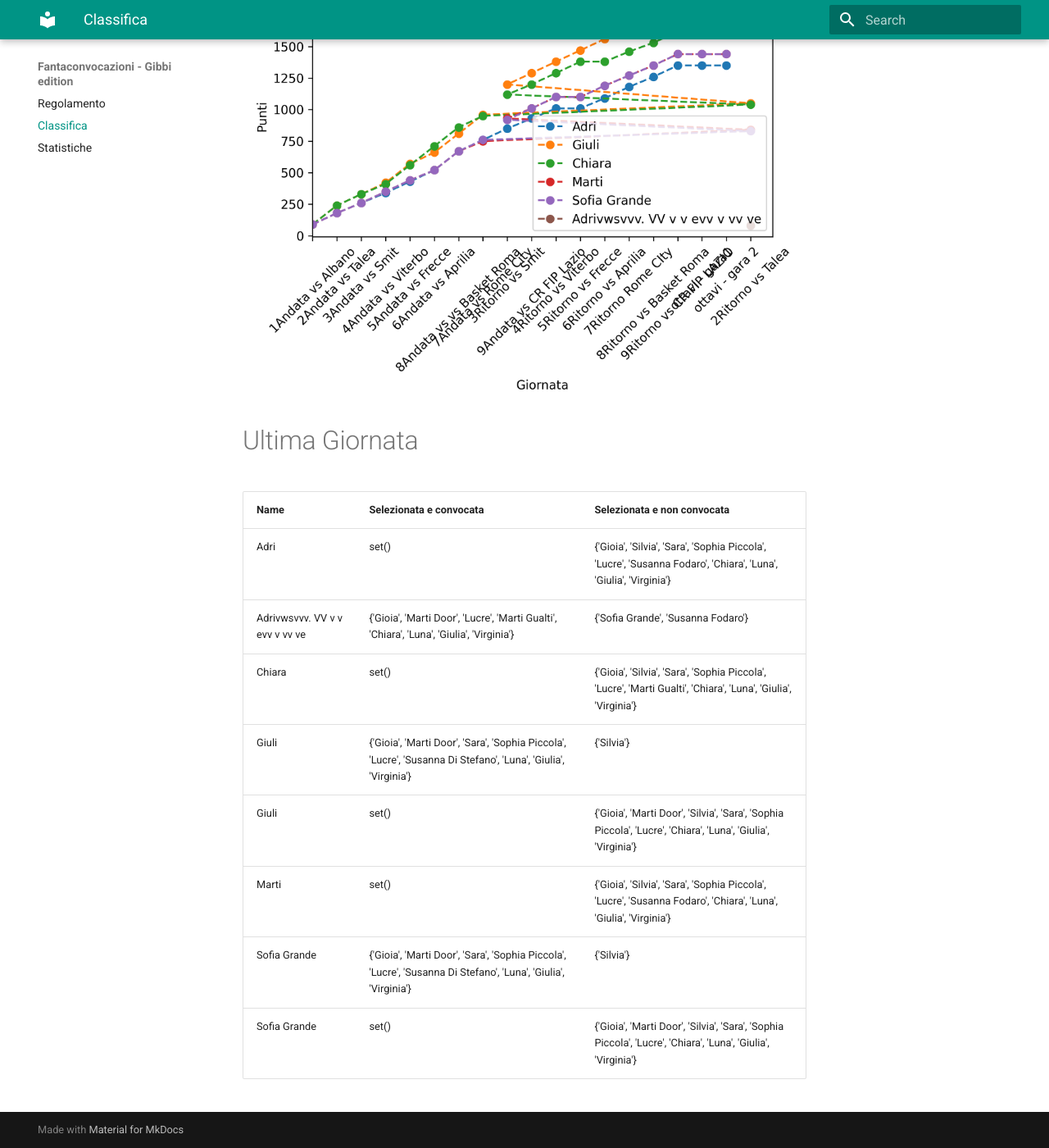
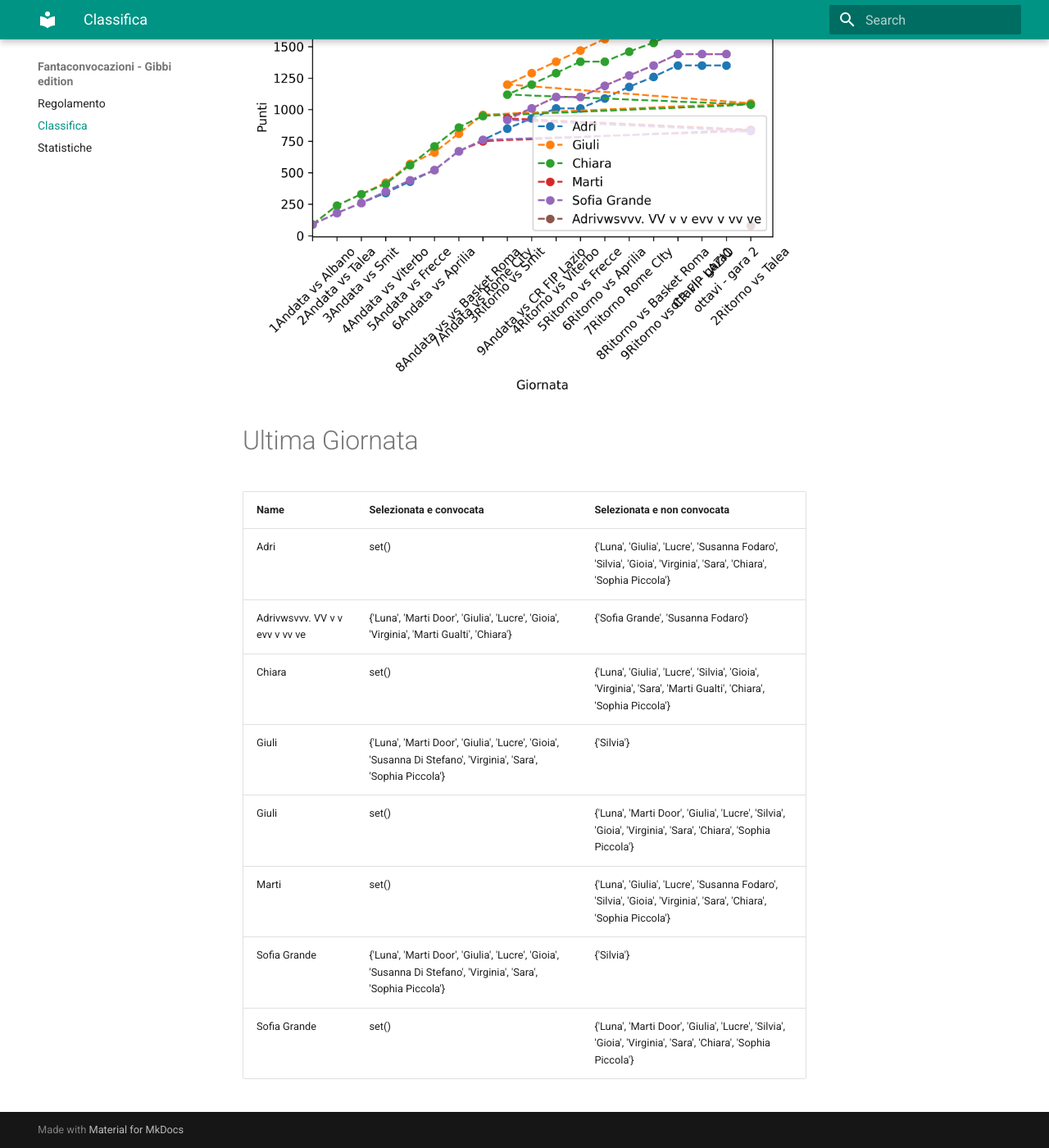
Before and after one commit to martinig94/fantagibbi, an MkDocs documentation site: the page built from docs/Classifica.md, in a window 1280 px wide and 1400 px high, scrolled down 676 px. Shown: the whole window at 82% size. Built offline with MkDocs 1.6.1 and Material for MkDocs 9.7.7, drawn with Linux system fonts in a browser that asks for light colours.

Commit message:
Auto-update from main.py

```diff
--- a/docs/Classifica.md
+++ b/docs/Classifica.md
@@ -19,12 +19,12 @@
 <!-- START_TABLE CORRECT -->
 | Name                           | Selezionata e convocata                                                                                        | Selezionata e non convocata                                                                                      |
 |:-------------------------------|:---------------------------------------------------------------------------------------------------------------|:-----------------------------------------------------------------------------------------------------------------|
-| Adri                           | set()                                                                                                          | {'Gioia', 'Silvia', 'Sara', 'Sophia Piccola', 'Lucre', 'Susanna Fodaro', 'Chiara', 'Luna', 'Giulia', 'Virginia'} |
-| Adrivwsvvv. VV v v evv v vv ve | {'Gioia', 'Marti Door', 'Lucre', 'Marti Gualti', 'Chiara', 'Luna', 'Giulia', 'Virginia'}                       | {'Sofia Grande', 'Susanna Fodaro'}                                                                               |
-| Chiara                         | set()                                                                                                          | {'Gioia', 'Silvia', 'Sara', 'Sophia Piccola', 'Lucre', 'Marti Gualti', 'Chiara', 'Luna', 'Giulia', 'Virginia'}   |
-| Giuli                          | {'Gioia', 'Marti Door', 'Sara', 'Sophia Piccola', 'Lucre', 'Susanna Di Stefano', 'Luna', 'Giulia', 'Virginia'} | {'Silvia'}                                                                                                       |
-| Giuli                          | set()                                                                                                          | {'Gioia', 'Marti Door', 'Silvia', 'Sara', 'Sophia Piccola', 'Lucre', 'Chiara', 'Luna', 'Giulia', 'Virginia'}     |
-| Marti                          | set()                                                                                                          | {'Gioia', 'Silvia', 'Sara', 'Sophia Piccola', 'Lucre', 'Susanna Fodaro', 'Chiara', 'Luna', 'Giulia', 'Virginia'} |
-| Sofia Grande                   | {'Gioia', 'Marti Door', 'Sara', 'Sophia Piccola', 'Lucre', 'Susanna Di Stefano', 'Luna', 'Giulia', 'Virginia'} | {'Silvia'}                                                                                                       |
-| Sofia Grande                   | set()                                                                                                          | {'Gioia', 'Marti Door', 'Silvia', 'Sara', 'Sophia Piccola', 'Lucre', 'Chiara', 'Luna', 'Giulia', 'Virginia'}     |
+| Adri                           | set()                                                                                                          | {'Luna', 'Giulia', 'Lucre', 'Susanna Fodaro', 'Silvia', 'Gioia', 'Virginia', 'Sara', 'Chiara', 'Sophia Piccola'} |
+| Adrivwsvvv. VV v v evv v vv ve | {'Luna', 'Marti Door', 'Giulia', 'Lucre', 'Gioia', 'Virginia', 'Marti Gualti', 'Chiara'}                       | {'Sofia Grande', 'Susanna Fodaro'}                                                                               |
+| Chiara                         | set()                                                                                                          | {'Luna', 'Giulia', 'Lucre', 'Silvia', 'Gioia', 'Virginia', 'Sara', 'Marti Gualti', 'Chiara', 'Sophia Piccola'}   |
+| Giuli                          | {'Luna', 'Marti Door', 'Giulia', 'Lucre', 'Gioia', 'Susanna Di Stefano', 'Virginia', 'Sara', 'Sophia Piccola'} | {'Silvia'}                                                                                                       |
+| Giuli                          | set()                                                                                                          | {'Luna', 'Marti Door', 'Giulia', 'Lucre', 'Silvia', 'Gioia', 'Virginia', 'Sara', 'Chiara', 'Sophia Piccola'}     |
+| Marti                          | set()                                                                                                          | {'Luna', 'Giulia', 'Lucre', 'Susanna Fodaro', 'Silvia', 'Gioia', 'Virginia', 'Sara', 'Chiara', 'Sophia Piccola'} |
+| Sofia Grande                   | {'Luna', 'Marti Door', 'Giulia', 'Lucre', 'Gioia', 'Susanna Di Stefano', 'Virginia', 'Sara', 'Sophia Piccola'} | {'Silvia'}                                                                                                       |
+| Sofia Grande                   | set()                                                                                                          | {'Luna', 'Marti Door', 'Giulia', 'Lucre', 'Silvia', 'Gioia', 'Virginia', 'Sara', 'Chiara', 'Sophia Piccola'}     |
 <!-- END_TABLE CORRECT -->
```
